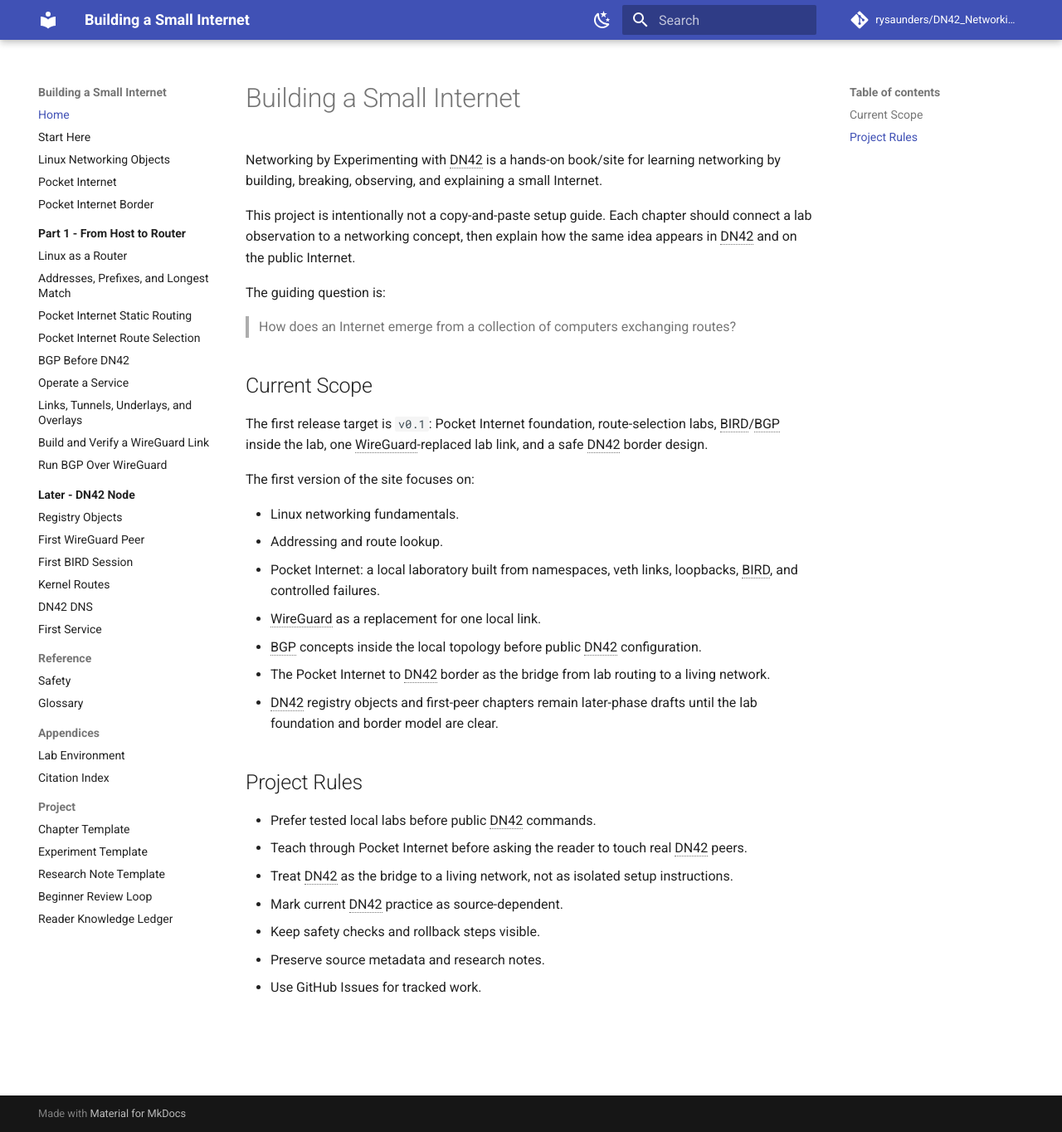
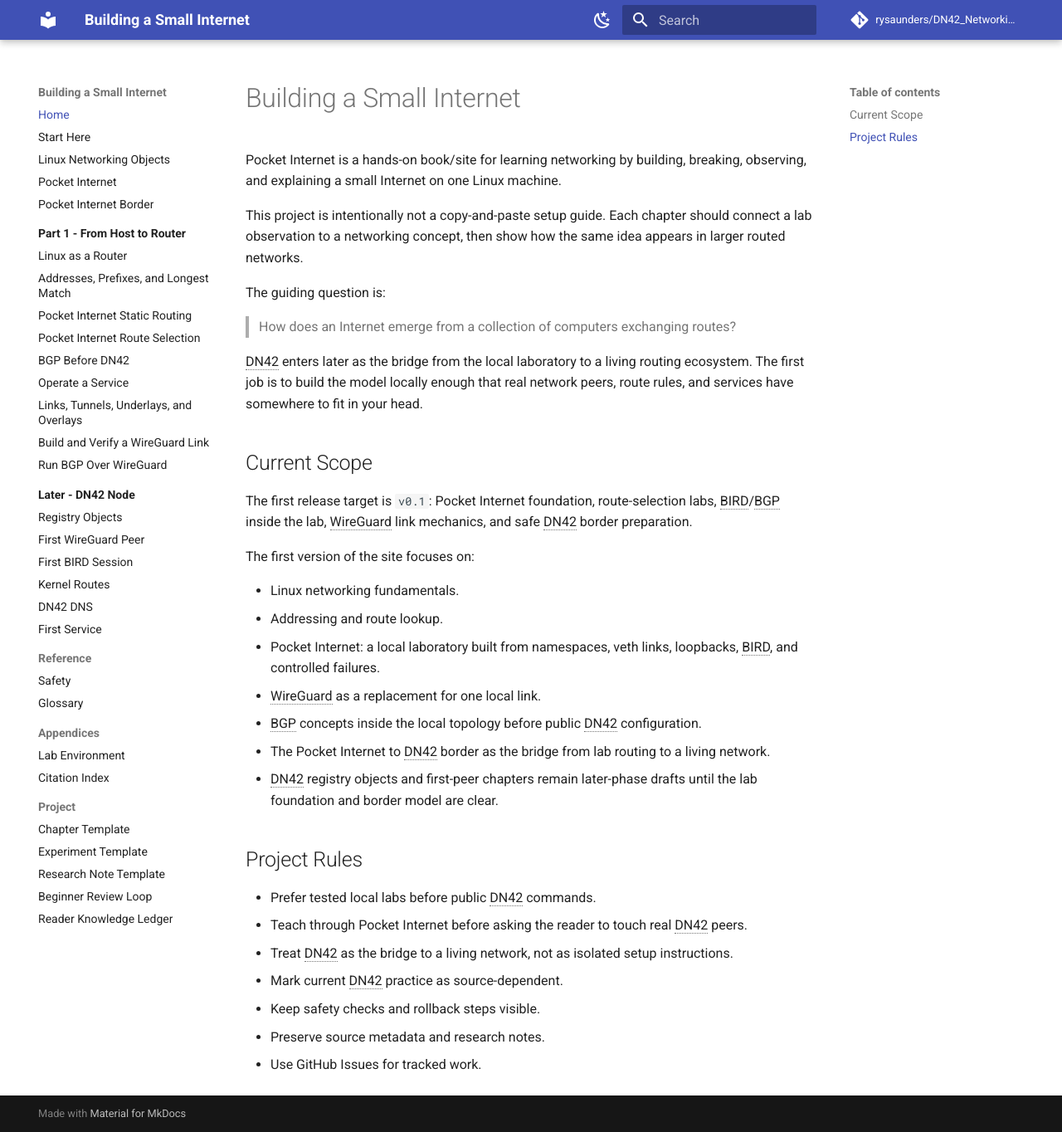
Before and after one commit to rysaunders/DN42_Networking_by_Experimenting, an MkDocs documentation site: the page built from docs/index.md, in a window 1280 px wide and 1364 px high. Shown: the whole window at 83% size. Built offline with MkDocs 1.6.1 and Material for MkDocs 9.7.7, drawn with Linux system fonts in a browser that asks for light colours; comment, search, counter and statistics services are not loaded.

Commit message:
Reposition site around Pocket Internet

```diff
--- a/docs/index.md
+++ b/docs/index.md
@@ -1,16 +1,18 @@
 # Building a Small Internet
 
-Networking by Experimenting with DN42 is a hands-on book/site for learning networking by building, breaking, observing, and explaining a small Internet.
+Pocket Internet is a hands-on book/site for learning networking by building, breaking, observing, and explaining a small Internet on one Linux machine.
 
-This project is intentionally not a copy-and-paste setup guide. Each chapter should connect a lab observation to a networking concept, then explain how the same idea appears in DN42 and on the public Internet.
+This project is intentionally not a copy-and-paste setup guide. Each chapter should connect a lab observation to a networking concept, then show how the same idea appears in larger routed networks.
 
 The guiding question is:
 
 > How does an Internet emerge from a collection of computers exchanging routes?
 
+DN42 enters later as the bridge from the local laboratory to a living routing ecosystem. The first job is to build the model locally enough that real network peers, route rules, and services have somewhere to fit in your head.
+
 ## Current Scope
 
-The first release target is `v0.1`: Pocket Internet foundation, route-selection labs, BIRD/BGP inside the lab, one WireGuard-replaced lab link, and a safe DN42 border design.
+The first release target is `v0.1`: Pocket Internet foundation, route-selection labs, BIRD/BGP inside the lab, WireGuard link mechanics, and safe DN42 border preparation.
 
 The first version of the site focuses on:
 
--- a/mkdocs.yml
+++ b/mkdocs.yml
@@ -1,5 +1,5 @@
 site_name: "Building a Small Internet"
-site_description: "Networking by Experimenting with DN42"
+site_description: "Pocket Internet first: a local lab for learning routing before DN42"
 site_url: "https://rysaunders.github.io/DN42_Networking_by_Experimenting/"
 repo_url: "https://github.com/rysaunders/DN42_Networking_by_Experimenting"
 repo_name: "rysaunders/DN42_Networking_by_Experimenting"
```
Also changed, not shown: README.md (+4 -2 lines), docs/pocket-internet.md (+2 -2 lines), docs/start-here.md (+2 -0 lines).
